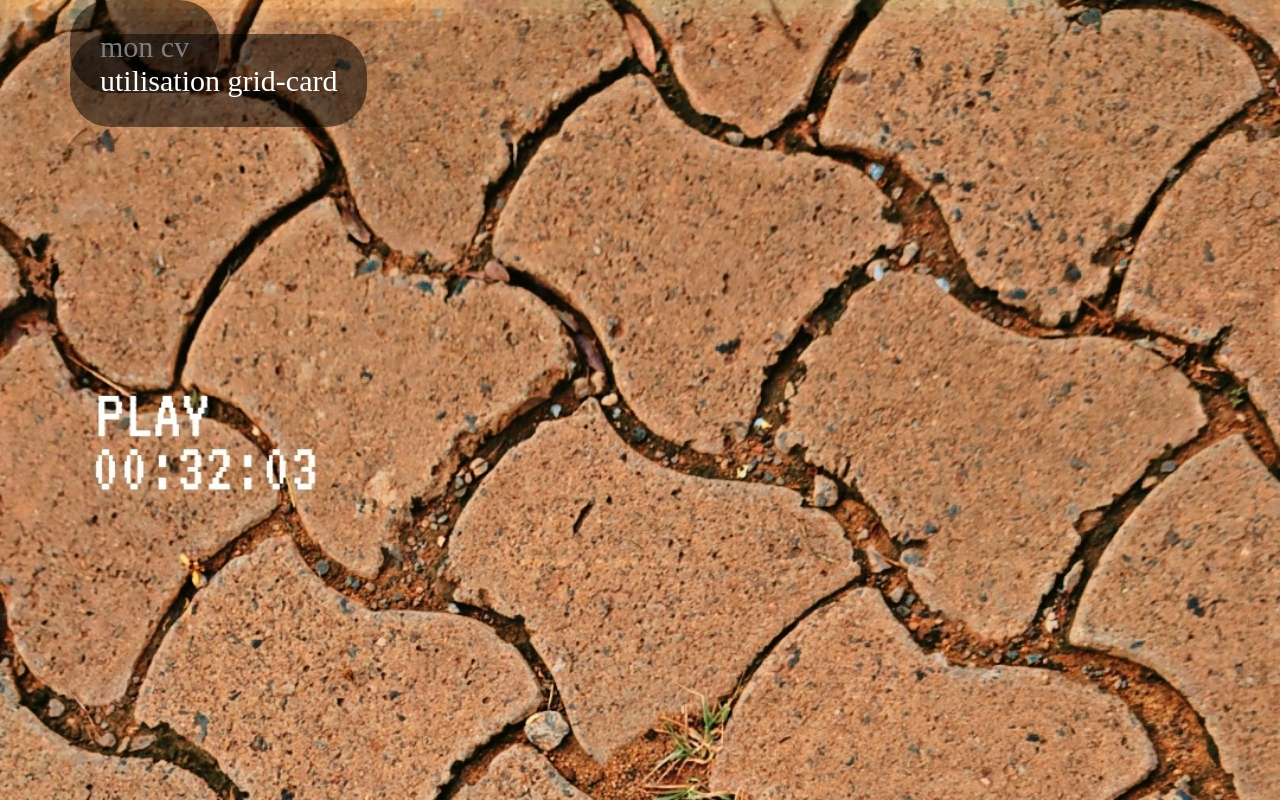
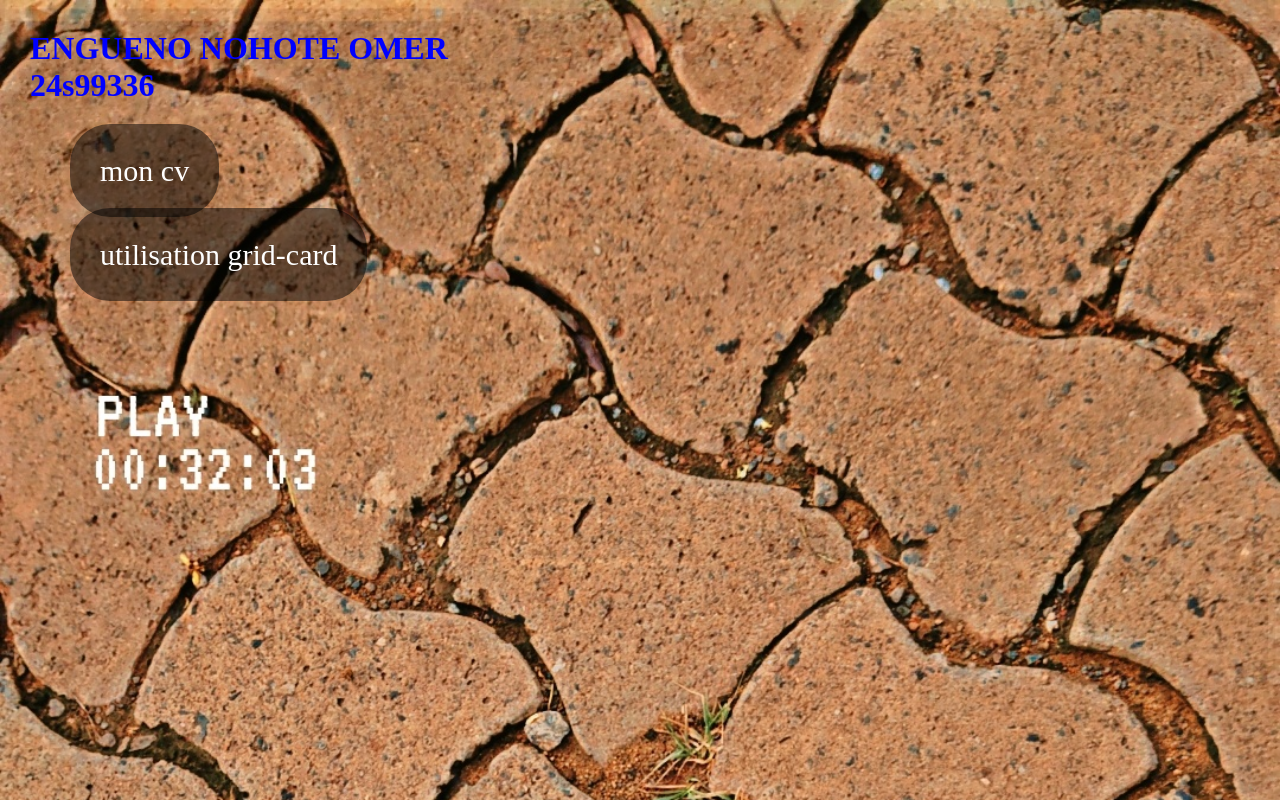
Before and after one commit to Omer-lap/TPE-152, a plain HTML site: page index.html in a window 1280 px wide. Drawn offline with Linux system fonts and the light colour scheme.

Commit message:
n.modification

```diff
--- a/index.html
+++ b/index.html
@@ -18,12 +18,20 @@
       background-color: rgba(0, 0, 0, 0.5);
       border-radius: 40px;
     }
+  h1{
+    color: blue;
+    margin-bottom: 50px;
+  }
+  li {
+  margin-bottom: 50px;
+}
     ul {
       list-style: none;
     }
   </style>
 </head>
 <body>
+  <h1>ENGUENO NOHOTE OMER</br> 24s99336</h1>
   <ul>
     <li>
       <div class="cv">
```
